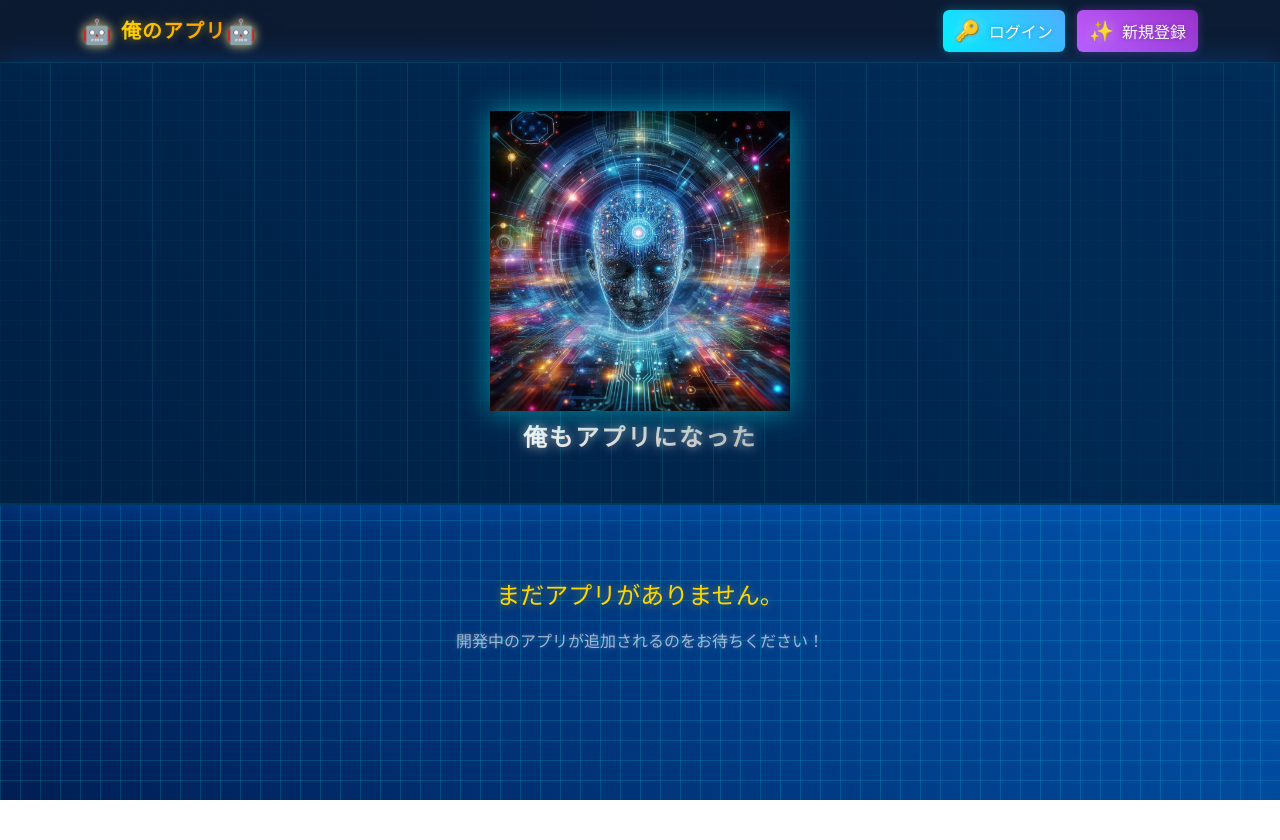
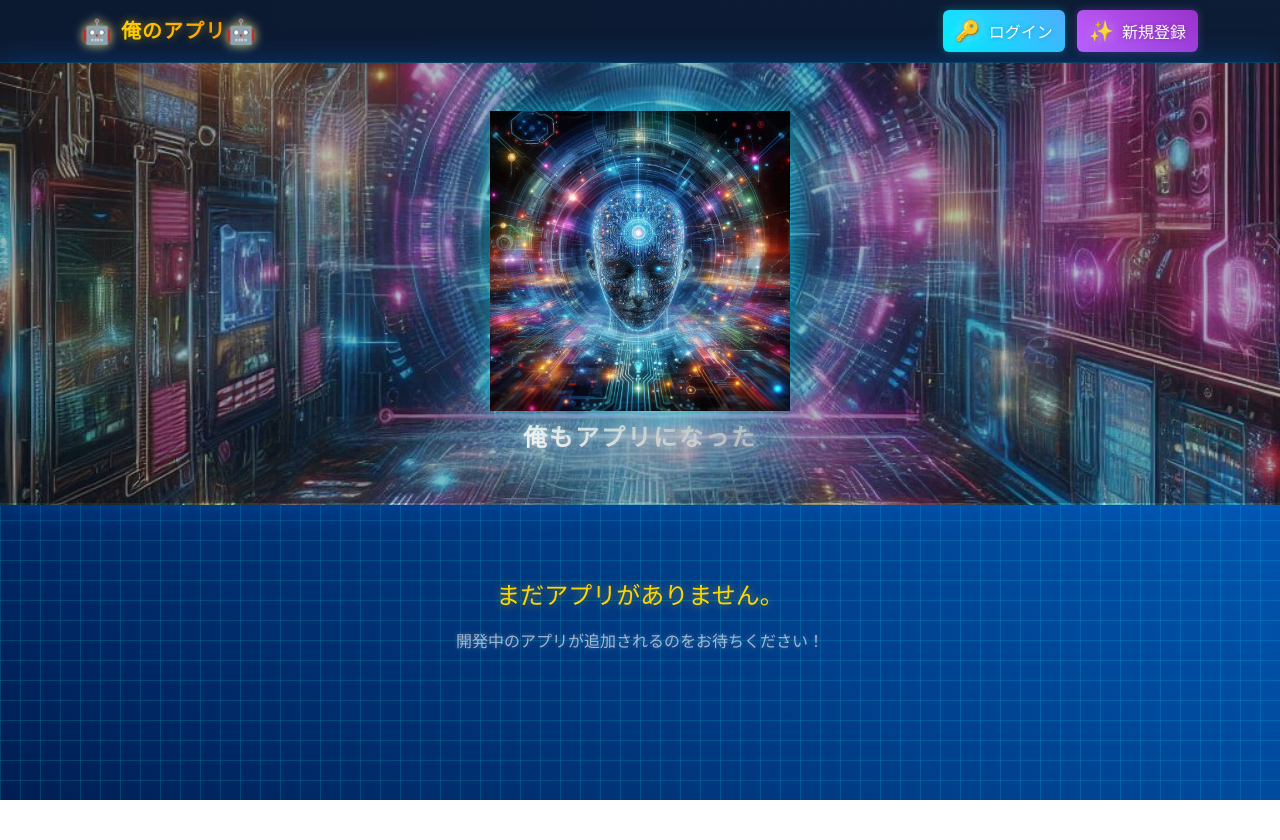
Before and after one commit to kenio12/ore_app, a Django app: page / in a window 1280 px wide. Shown: the top 840 px of the page. Run offline with Django 5.2, Linux system fonts and the light colour scheme.

Commit message:
カックイイ

```diff
--- a/home/templates/home/home.html
+++ b/home/templates/home/home.html
@@ -9,9 +9,10 @@
 
 <div class="min-vh-100">
     <!-- ヒーローセクション -->
-    <div class="position-relative text-center py-5 mb-4 cyber-hero">
+    <div class="position-relative text-center py-5 mb-4 cyber-hero" style="background-image: url('{% static 'home/images/sy.png' %}'); background-size: cover; background-position: center;">
+        <div class="cyber-overlay"></div>
         <div class="cyber-lines"></div>
-        <div class="d-flex flex-column align-items-center justify-content-center">
+        <div class="d-flex flex-column align-items-center justify-content-center position-relative">
             <div class="mx-auto text-center" style="max-width: 400px;">
                 <img src="{% static 'home/images/appman.png' %}"
                      alt="アプリマン"
@@ -121,25 +122,33 @@
 
 /* ヒーローセクション */
 .cyber-hero {
-    background: rgba(0, 30, 60, 0.8);
+    position: relative;
     border-bottom: 2px solid rgba(0, 255, 255, 0.1);
     box-shadow: 0 0 30px rgba(0, 123, 255, 0.3);
+    overflow: hidden;
 }
 
-.cyber-lines {
+/* オーバーレイ効果 */
+.cyber-overlay {
     position: absolute;
     top: 0;
     left: 0;
     right: 0;
     bottom: 0;
-    background: repeating-linear-gradient(
-        90deg,
-        transparent,
-        transparent 50px,
-        rgba(0, 255, 255, 0.1) 50px,
-        rgba(0, 255, 255, 0.1) 51px
-    );
-    pointer-events: none;
+    background: rgba(0, 30, 60, 0.3); /* 薄い青のオーバーレイ */
+    z-index: 1;
+}
+
+/* コンテンツを前面に */
+.cyber-hero > div:not(.cyber-overlay):not(.cyber-lines) {
+    position: relative;
+    z-index: 2;
+}
+
+/* 既存のスタイルを調整 */
+.cyber-lines {
+    z-index: 1;
+    opacity: 0.3; /* 線を少し薄く */
 }
 
 .cyber-text-hero {
```
Also changed, not shown: home/static/home/images/sy.png (added).
